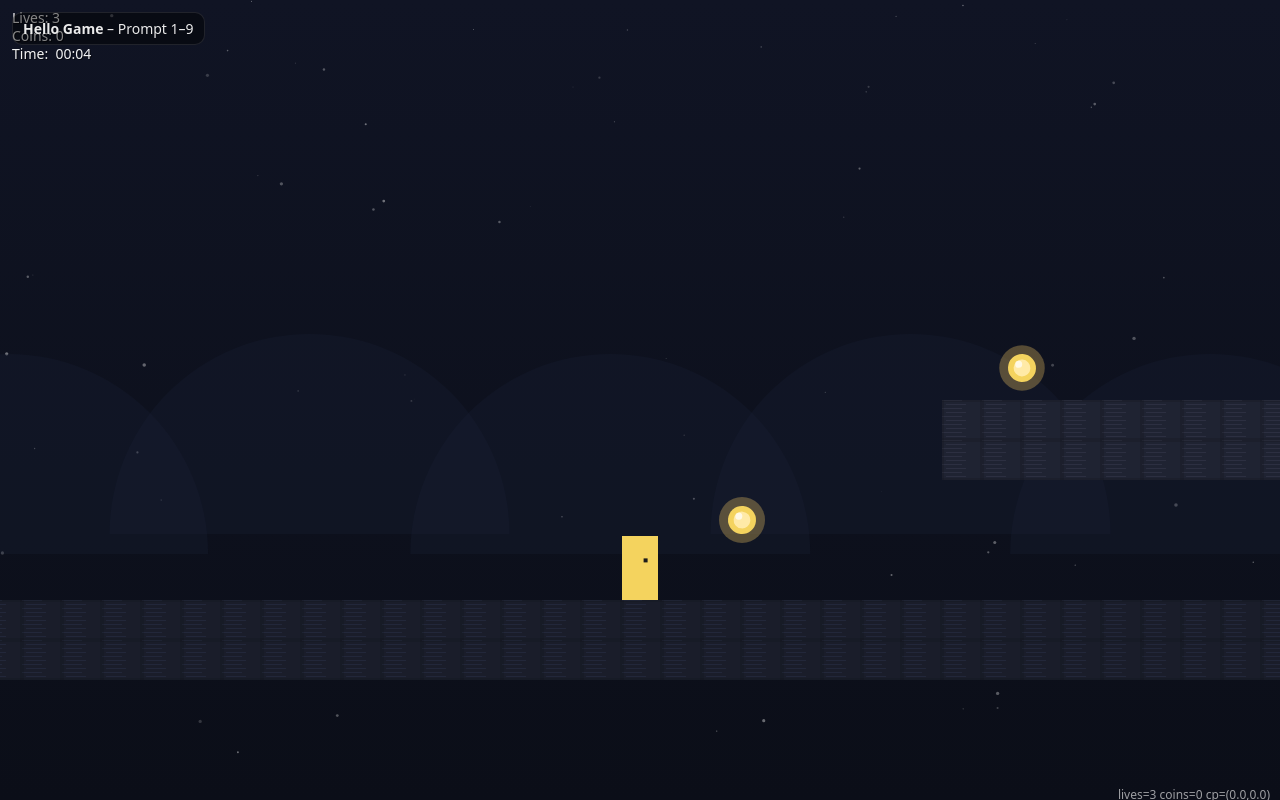
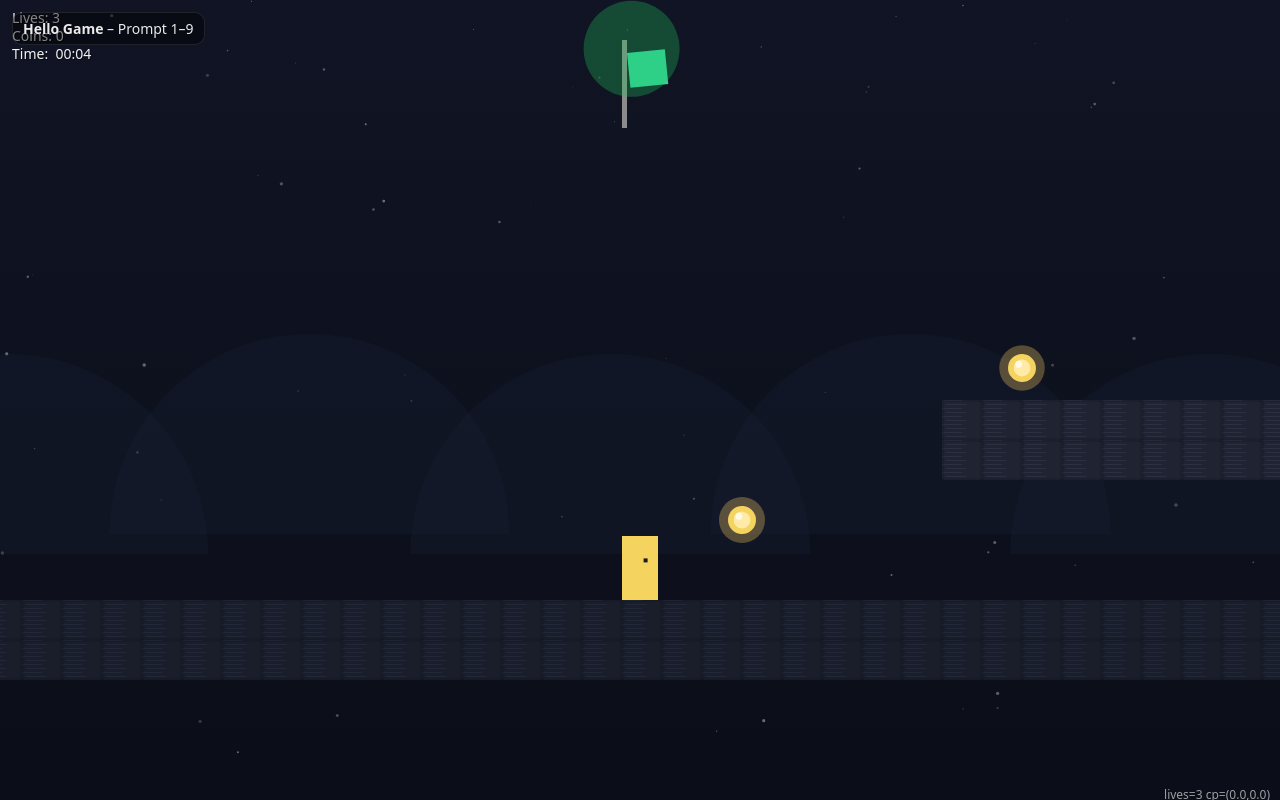
Before and after one commit to dejan006/bma_ai_jumpnrun, a plain HTML site: page index.html in a window 1280 px wide. Drawn offline with Linux system fonts and the light colour scheme.

Commit message:
Prompt 10

```diff
--- a/index.html
+++ b/index.html
@@ -24,13 +24,13 @@
     <div id="overlay"><b>Hello Game</b> – Prompt 1–9</div>
   </div>
 
-  <!-- Reihenfolge: Utils → Engine → Entities → Camera → World → Render → UI → Main -->
   <script src="src/util/math.js"></script>
   <script src="src/util/input.js"></script>
   <script src="src/engine.js"></script>
   <script src="src/entities/player.js"></script>
   <script src="src/entities/coin.js"></script>
   <script src="src/entities/patrolEnemy.js"></script>
+  <script src="src/entities/checkpoint.js"></script>
   <script src="src/camera.js"></script>
   <script src="src/world/levelLoader.js"></script>
   <script src="src/render/background.js"></script>
--- a/levels/level1.json
+++ b/levels/level1.json
@@ -38,24 +38,16 @@
   ],
 
   "enemies": [
-    {
-      "type": "patrol",
-      "x": 12, "y": 7.6, "w": 1.2, "h": 1.2, "speed": 4,
-      "waypoints": [ { "x": 12, "y": 7.6 }, { "x": 17, "y": 7.6 } ],
-      "pause": 0.4
-    },
-    {
-      "type": "patrol",
-      "x": 36, "y": 2.6, "w": 1.2, "h": 1.2, "speed": 4.5,
-      "waypoints": [ { "x": 36, "y": 2.6 }, { "x": 43.5, "y": 2.6 } ],
-      "pause": 0.3
-    },
-    {
-      "type": "patrol",
-      "x": 72, "y": 7.0, "w": 1.2, "h": 1.2, "speed": 4.2,
-      "waypoints": [ { "x": 70.5, "y": 7.0 }, { "x": 79, "y": 7.0 } ],
-      "pause": 0.5
-    }
+    { "type": "patrol", "x": 12, "y": 7.6, "w": 1.2, "h": 1.2, "speed": 4,   "waypoints": [ { "x": 12, "y": 7.6 }, { "x": 17, "y": 7.6 } ], "pause": 0.4 },
+    { "type": "patrol", "x": 36, "y": 2.6, "w": 1.2, "h": 1.2, "speed": 4.5, "waypoints": [ { "x": 36, "y": 2.6 }, { "x": 43.5, "y": 2.6 } ], "pause": 0.3 },
+    { "type": "patrol", "x": 72, "y": 7.0, "w": 1.2, "h": 1.2, "speed": 4.2, "waypoints": [ { "x": 70.5, "y": 7.0 }, { "x": 79, "y": 7.0 } ], "pause": 0.5 }
+  ],
+
+  "checkpoints": [
+    { "x": 0,  "y": 0 },
+    { "x": 24, "y": 5 },
+    { "x": 54, "y": 1 },
+    { "x": 72, "y": 8.5 }
   ],
 
   "boundsPadding": 2
--- /dev/null
+++ b/src/entities/checkpoint.js
@@ -0,0 +1,68 @@
+// Game.Entities.Checkpoint – Aktivierbarer Respawn-Punkt.
+// - Aktivierung bei AABB-Überlappung mit dem Spieler
+// - Visual: Flagge (grau -> gruen), leichtes Pulsieren wenn aktiv
+// - respawnX/respawnY definieren den genauen Spieler-Respawnpunkt
+
+window.Game = window.Game || {};
+window.Game.Entities = window.Game.Entities || {};
+
+window.Game.Entities.Checkpoint = (function () {
+  'use strict';
+
+  function aabbOverlap(ax, ay, aw, ah, bx, by, bw, bh) {
+    return ax < bx + bw && ax + aw > bx && ay < by + bh && ay + ah > by;
+  }
+
+  function create(x, y) {
+    // Wir stellen die Flagge als schmales Rechteck dar; Respawn ist leicht ueber Grund.
+    return {
+      x, y, w: 0.8, h: 2.2,
+      respawnX: x, respawnY: y,
+      active: false,
+
+      tryActivate(player, onActivated) {
+        if (this.active) return false;
+        if (aabbOverlap(this.x, this.y, this.w, this.h, player.x, player.y, player.w, player.h)) {
+          this.active = true;
+          if (onActivated) onActivated(this);
+          return true;
+        }
+        return false;
+      },
+
+      draw(ctx, worldToScreen, pxPerM, t, isCurrent) {
+        const a = worldToScreen(this.x, this.y);
+        const W = Math.round(this.w * pxPerM);
+        const H = Math.round(this.h * pxPerM);
+
+        // Stange
+        ctx.fillStyle = '#8b8b8b';
+        ctx.fillRect(a.x, a.y, Math.max(2, Math.floor(W * 0.18)), H);
+
+        // Flagge
+        const flap = Math.sin(t * 6) * 0.1;
+        const flagW = Math.max(6, Math.floor(W * 1.2));
+        const flagH = Math.max(6, Math.floor(H * 0.4));
+        ctx.save();
+        ctx.translate(a.x + Math.max(2, Math.floor(W * 0.18)), a.y + Math.floor(H * 0.15));
+        ctx.rotate(flap);
+        ctx.fillStyle = this.active ? (isCurrent ? '#34d399' : '#22c55e') : '#58626f';
+        ctx.fillRect(0, 0, flagW, flagH);
+        ctx.restore();
+
+        // Glanz wenn aktiv
+        if (this.active) {
+          ctx.save();
+          ctx.globalAlpha = 0.15 + (isCurrent ? 0.15 : 0);
+          ctx.fillStyle = '#22c55e';
+          ctx.beginPath();
+          ctx.arc(a.x + W * 0.3, a.y + H * 0.1, Math.max(8, Math.floor(W * 1.5)), 0, Math.PI * 2);
+          ctx.fill();
+          ctx.restore();
+        }
+      }
+    };
+  }
+
+  return { create };
+})();
--- a/src/main.js
+++ b/src/main.js
@@ -1,19 +1,20 @@
-// Game Main – Gegner-Patrouille + Schaden/Respawn am Checkpoint (Spawn als Checkpoint).
+// Game Main – Checkpoints + Lives-System (Restart bei 0 Lives).
 
 (function () {
   'use strict';
 
   const { Engine } = window.Game.Engine;
-  const Input = window.Game.Input;
-  const Player = window.Game.Entities.Player;
-  const Coin = window.Game.Entities.Coin;
-  const Enemy = window.Game.Entities.PatrolEnemy;
-  const Camera = window.Game.Camera;
+  const Input   = window.Game.Input;
+  const Player  = window.Game.Entities.Player;
+  const Coin    = window.Game.Entities.Coin;
+  const Enemy   = window.Game.Entities.PatrolEnemy;
+  const Cp      = window.Game.Entities.Checkpoint;
+  const Camera  = window.Game.Camera;
   const LevelLoader = window.Game.World.LevelLoader;
 
-  const Back = window.Game.Render.Background;
+  const Back  = window.Game.Render.Background;
   const Tiles = window.Game.Render.Tiles;
-  const HUD = window.Game.UI.HUD;
+  const HUD   = window.Game.UI.HUD;
 
   const canvas = document.getElementById('game');
   const PX_PER_M = 40;
@@ -26,7 +27,7 @@
     frictionGround: 18,
     frictionAir: 2,
 
-    level: { loaded: false, name: '', platforms: [], spawn: { x:0, y:0 }, bounds: null, coins: [], enemies: [] },
+    level: { loaded: false, name: '', platforms: [], spawn: { x:0, y:0 }, bounds: null, coins: [], enemies: [], checkpoints: [] },
 
     player: Player.create(0, 0),
     camera: Camera.create(),
@@ -34,15 +35,20 @@
 
     coins: [],
     enemies: [],
+    checkpoints: [],
 
-    checkpoint: { x: 0, y: 0 },     // aktueller Checkpoint (Prompt 10 wird Checkpoints als Entitaet hinzufügen)
-    invulnTill: 0                    // Unverwundbarkeit bis Zeitstempel (nach Treffer)
+    checkpoint: { x: 0, y: 0 }, // aktueller Respawn
+    invulnTill: 0
   };
 
   // ---------- Helpers ----------
+  function setCheckpoint(x, y) {
+    state.checkpoint.x = x;
+    state.checkpoint.y = y;
+  }
+
   function setCheckpointToSpawn() {
-    state.checkpoint.x = state.level.spawn.x;
-    state.checkpoint.y = state.level.spawn.y;
+    setCheckpoint(state.level.spawn.x, state.level.spawn.y);
   }
 
   function respawnToCheckpoint() {
@@ -50,37 +56,52 @@
     const cx = state.player.x + state.player.w * 0.5;
     const cy = state.player.y + state.player.h * 0.5;
     state.camera.snapTo(cx, cy);
-    // kurze Nach-Treffer-Unverwundbarkeit
-    state.invulnTill = state.time + 1.0;
+    state.invulnTill = state.time + 1.0; // kurze Nach-Treffer-Unverwundbarkeit
   }
 
-  function resetAllCoinsVisible() {
-    for (const c of state.coins) c.collected = false;
-  }
+  function resetAllCoinsVisible() { for (const c of state.coins) c.collected = false; }
 
-  function onPlayerHit() {
-    if (state.time < state.invulnTill) return; // noch unverwundbar
-    state.hud.addLives(-1);
-    respawnToCheckpoint();
-  }
-
-  function buildCoins() {
-    state.coins = (state.level.coins || []).map(c => Coin.create(c.x, c.y, 0.35));
-  }
-
-  function buildEnemies() {
-    state.enemies = (state.level.enemies || [])
-      .filter(e => (e.type || 'patrol') === 'patrol')
-      .map(e => Enemy.create(e));
+  function rebuildCoins()   { state.coins   = (state.level.coins   || []).map(c => Coin.create(c.x, c.y, 0.35)); }
+  function rebuildEnemies() { state.enemies = (state.level.enemies || []).map(e => Enemy.create(e)); }
+  function rebuildCheckpoints() {
+    state.checkpoints = (state.level.checkpoints || []).map(cp => {
+      const inst = Cp.create(cp.x, cp.y);
+      // Spawn-Checkpoint soll direkt aktiv sein
+      if (Math.abs(cp.x - state.level.spawn.x) < 0.01 && Math.abs(cp.y - state.level.spawn.y) < 0.01) {
+        inst.active = true;
+      }
+      return inst;
+    });
   }
 
   function resetToLoadedLevel() {
     const b = state.level.bounds;
     state.camera.setBounds(b.minX, b.minY, b.maxX, b.maxY);
     Tiles.buildFromLevel(state.level, PX_PER_M);
-    buildCoins();
-    buildEnemies();
+    rebuildCoins();
+    rebuildEnemies();
+    rebuildCheckpoints();
     setCheckpointToSpawn();
+    respawnToCheckpoint();
+  }
+
+  function restartLevelKeepingData() {
+    // kompletter Level-Reset (Coins sichtbar, Gegner zurück, Checkpoints zurück)
+    resetToLoadedLevel();
+    // HUD zurück
+    state.hud.setLives(3);
+    state.hud.setCoins(0);
+    state.hud.resetTimer();
+  }
+
+  function onPlayerHit() {
+    if (state.time < state.invulnTill) return; // noch unverwundbar
+    state.hud.addLives(-1);
+    if (state.hud.lives <= 0) {
+      // Level neu starten
+      restartLevelKeepingData();
+      return;
+    }
     respawnToCheckpoint();
   }
 
@@ -107,11 +128,10 @@
       resetToLoadedLevel();
     }).catch(err => {
       console.error(err);
-      state.level = { loaded: true, name: 'error', platforms: [], spawn: {x:0,y:0}, bounds: {minX:-50,minY:-20,maxX:50,maxY:50}, coins: [], enemies: [] };
+      state.level = { loaded: true, name: 'error', platforms: [], spawn: {x:0,y:0}, bounds: {minX:-50,minY:-20,maxX:50,maxY:50}, coins: [], enemies: [], checkpoints: [] };
       state.camera.clearBounds();
       Tiles.buildFromLevel(state.level, PX_PER_M);
-      buildCoins();
-      buildEnemies();
+      rebuildCoins(); rebuildEnemies(); rebuildCheckpoints();
       setCheckpointToSpawn();
       respawnToCheckpoint();
     });
@@ -122,27 +142,28 @@
   function onUpdate(dt) {
     state.time += dt;
     initOnce();
-
     if (!state.level.loaded) return;
 
     // Spieler
     state.player.update(
-      state.time,
-      dt,
-      Input,
-      state.level.platforms,
+      state.time, dt, Input, state.level.platforms,
       { gravity: state.gravity, frictionGround: state.frictionGround, frictionAir: state.frictionAir }
     );
 
     // Coins
-    for (const c of state.coins) {
-      c.tryCollect(state.player, () => state.hud.addCoins(1));
-    }
+    for (const c of state.coins) c.tryCollect(state.player, () => state.hud.addCoins(1));
 
-    // Enemies bewegen & Schaden pruefen
-    for (const e of state.enemies) {
-      e.update(dt);
-      e.checkHit(state.player, onPlayerHit);
+    // Enemies
+    for (const e of state.enemies) { e.update(dt); e.checkHit(state.player, onPlayerHit); }
+
+    // Checkpoints aktivieren
+    for (const cp of state.checkpoints) {
+      const activated = cp.tryActivate(state.player, (which) => {
+        // Nur einen als "aktiv" markieren, andere deaktivieren
+        for (const other of state.checkpoints) if (other !== which) other.active = false;
+        setCheckpoint(which.respawnX, which.respawnY);
+      });
+      if (activated) break; // pro Frame nur einen neu aktivieren
     }
 
     // Kamera
@@ -153,15 +174,8 @@
     // HUD
     state.hud.update(dt);
 
-    // Reset (kompletter Level-Reset)
-    if (Input.pressed('KeyR')) {
-      resetAllCoinsVisible();
-      state.hud.setCoins(0);
-      setCheckpointToSpawn();
-      respawnToCheckpoint();
-      state.hud.resetTimer();
-      state.hud.setLives(3);
-    }
+    // Manuelles Reset (kompletter Neustart)
+    if (Input.pressed('KeyR')) restartLevelKeepingData();
   }
 
   function worldToScreen(x, y) {
@@ -192,9 +206,7 @@
     Tiles.draw(ctx, state.viewport.w, state.viewport.h, state.camera, PX_PER_M);
 
     // Plattformkanten
-    for (const p of state.level.platforms) {
-      drawRect(ctx, p.x, p.y, p.w, p.h, 'rgba(17,20,28,0.65)');
-    }
+    for (const p of state.level.platforms) drawRect(ctx, p.x, p.y, p.w, p.h, 'rgba(17,20,28,0.65)');
 
     // Coins
     for (const c of state.coins) c.draw(ctx, worldToScreen, PX_PER_M, state.time);
@@ -202,7 +214,12 @@
     // Enemies
     for (const e of state.enemies) e.draw(ctx, worldToScreen, PX_PER_M, state.time);
 
-    // Spieler (mit dezentem Hit-Feedback)
+    // Checkpoints
+    for (const cp of state.checkpoints) cp.draw(ctx, worldToScreen, PX_PER_M, state.time,
+      Math.abs(cp.respawnX - state.checkpoint.x) < 0.01 && Math.abs(cp.respawnY - state.checkpoint.y) < 0.01
+    );
+
+    // Spieler (Hit-Feedback)
     if (state.time < state.invulnTill) {
       ctx.save();
       ctx.globalAlpha = 0.6 + Math.sin(state.time * 30) * 0.2;
@@ -220,9 +237,8 @@
     ctx.font = '12px system-ui, sans-serif';
     ctx.textAlign = 'right';
     ctx.fillText(
-      `lives=${state.hud.lives} coins=${state.hud.coins} cp=(${state.checkpoint.x.toFixed(1)},${state.checkpoint.y.toFixed(1)})`,
-      state.viewport.w - 10,
-      state.viewport.h - 10
+      `lives=${state.hud.lives} cp=(${state.checkpoint.x.toFixed(1)},${state.checkpoint.y.toFixed(1)})`,
+      state.viewport.w - 10, state.viewport.h - 10
     );
   }
 
--- a/src/world/levelLoader.js
+++ b/src/world/levelLoader.js
@@ -1,5 +1,5 @@
 // Game.World.LevelLoader – lädt Level-JSON und berechnet Bounds.
-// Rueckgabe: { name, spawn, platforms, tiles, coins, enemies, bounds }
+// Rueckgabe: { name, spawn, platforms, tiles, coins, enemies, checkpoints, bounds }
 
 window.Game = window.Game || {};
 window.Game.World = window.Game.World || {};
@@ -11,11 +11,12 @@ window.Game.World.LevelLoader = (function () {
     if (!res.ok) throw new Error(`Level "${name}" konnte nicht geladen werden (${res.status})`);
     const data = await res.json();
 
-    const platforms = Array.isArray(data.platforms) ? data.platforms : [];
-    const spawn = data.spawn || { x: 0, y: 0 };
-    const tiles = data.tiles || null;
-    const coins = Array.isArray(data.coins) ? data.coins : [];
-    const enemies = Array.isArray(data.enemies) ? data.enemies : [];
+    const platforms   = Array.isArray(data.platforms)   ? data.platforms   : [];
+    const spawn       = data.spawn || { x: 0, y: 0 };
+    const tiles       = data.tiles || null;
+    const coins       = Array.isArray(data.coins)       ? data.coins       : [];
+    const enemies     = Array.isArray(data.enemies)     ? data.enemies     : [];
+    const checkpoints = Array.isArray(data.checkpoints) ? data.checkpoints : [];
 
     // Bounds aus Plattformen
     let minX = Infinity, minY = Infinity, maxX = -Infinity, maxY = -Infinity;
@@ -26,12 +27,10 @@ window.Game.World.LevelLoader = (function () {
       if (p.y + p.h > maxY) maxY = p.y + p.h;
     }
     const pad = typeof data.boundsPadding === 'number' ? data.boundsPadding : 2;
-    if (platforms.length === 0) {
-      minX = -50; minY = -20; maxX = 50; maxY = 50;
-    }
+    if (platforms.length === 0) { minX = -50; minY = -20; maxX = 50; maxY = 50; }
     const bounds = { minX: minX - pad, minY: minY - pad, maxX: maxX + pad, maxY: maxY + pad };
 
-    return { name: data.name || name, spawn, platforms, tiles, coins, enemies, bounds };
+    return { name: data.name || name, spawn, platforms, tiles, coins, enemies, checkpoints, bounds };
   }
 
   return { load };
```
